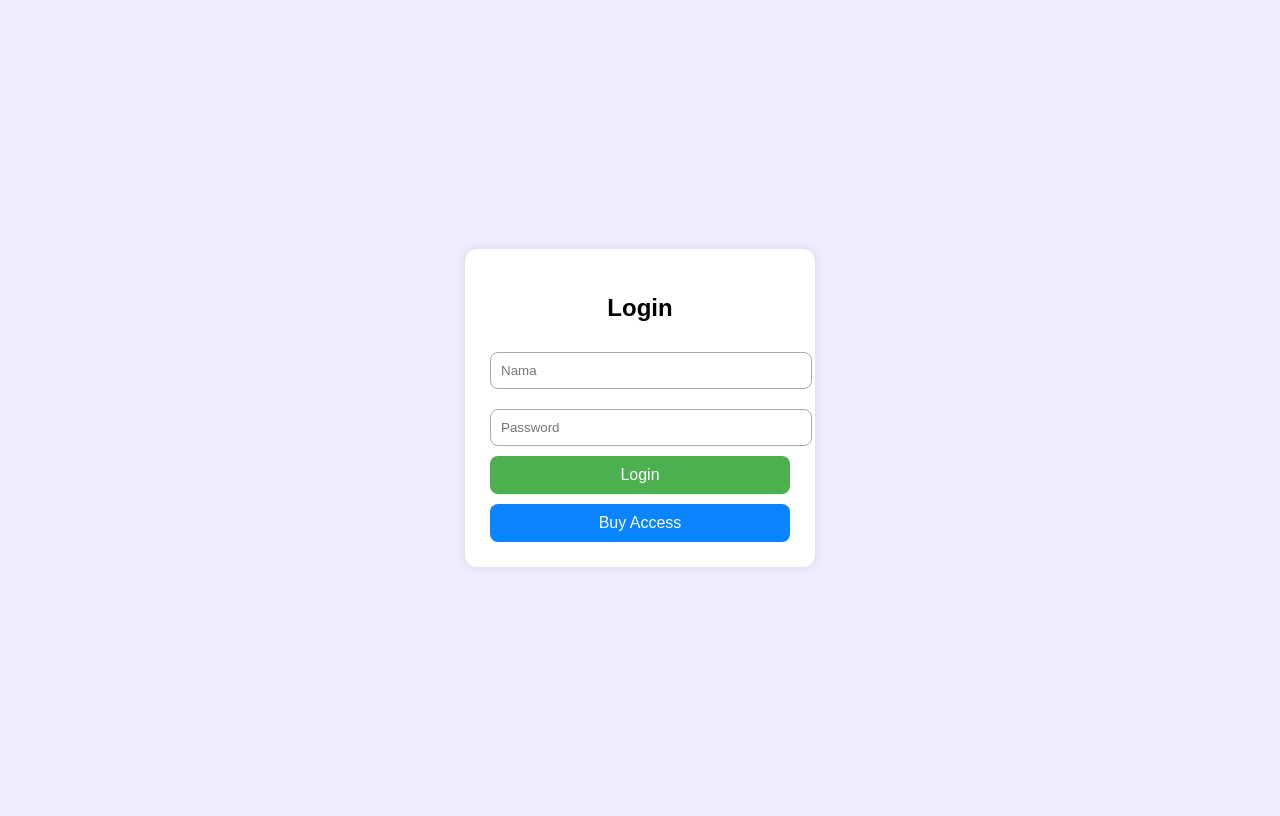
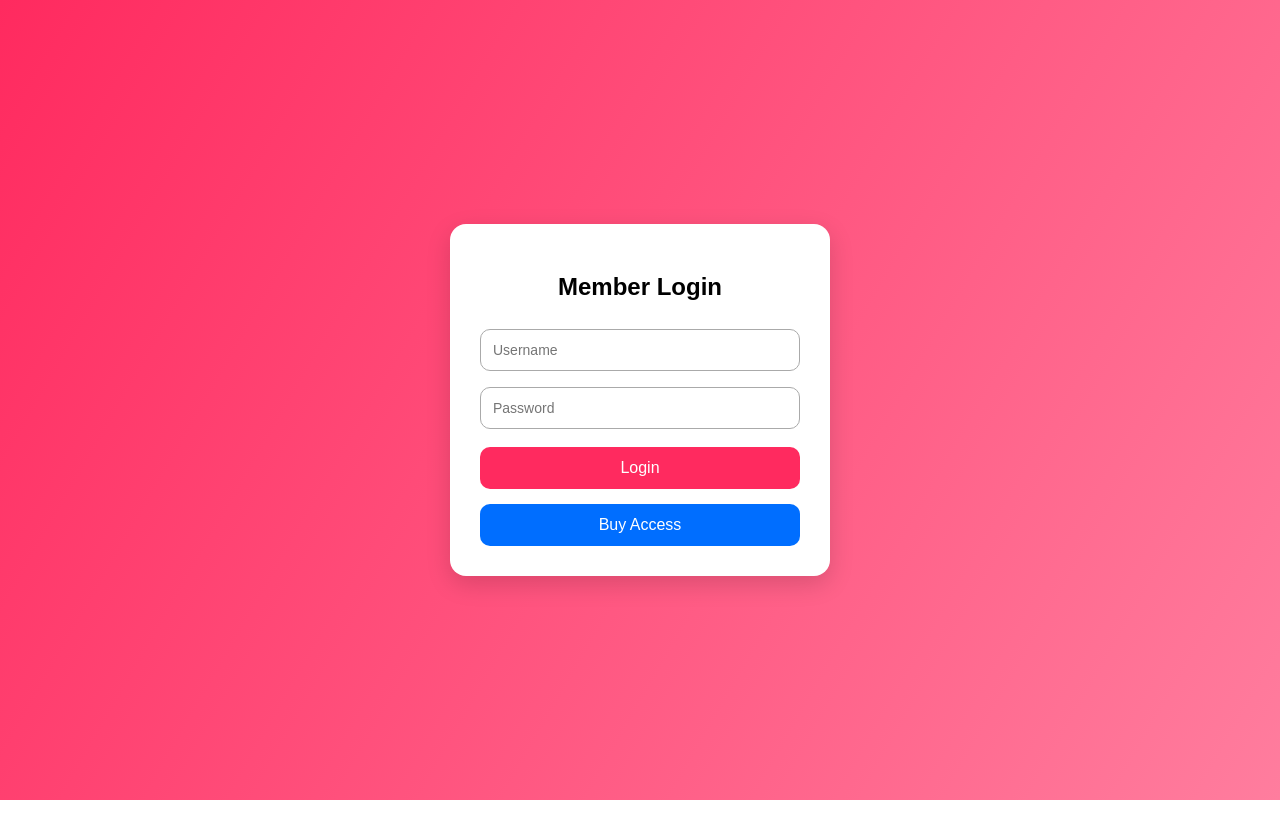
Before and after one commit to naszz123/testloginrecharge, a website: page login.html in a window 1280 px wide. Drawn offline with Linux system fonts and the light colour scheme.

Commit message:
Update login.html

```diff
--- a/login.html
+++ b/login.html
@@ -1,49 +1,29 @@
 <!DOCTYPE html>
 <html>
 <head>
-  <meta charset="UTF-8">
-  <title>Login Page</title>
-  <style>
-    body { font-family: Arial; background:#eef; display:flex; justify-content:center; align-items:center; height:100vh; }
-    .box { background:white; padding:25px; width:300px; border-radius:12px; box-shadow:0 0 10px rgba(0,0,0,0.1); }
-    input { width:100%; padding:10px; margin:10px 0; border-radius:8px; border:1px solid #aaa; }
-    button { width:100%; padding:10px; border:none; border-radius:8px; cursor:pointer; font-size:16px; }
-    .login-btn { background:#4CAF50; color:white; }
-    .buy-btn { background:#0a84ff; color:white; margin-top:10px; }
-  </style>
+  <title>Login Access</title>
+  <link rel="stylesheet" href="style.css">
 </head>
+
 <body>
-  <div class="box">
-    <h2 style="text-align:center;">Login</h2>
+  <div class="login-box">
 
-    <input id="username" type="text" placeholder="Nama">
-    <input id="password" type="password" placeholder="Password">
+    <h2>Member Login</h2>
 
-    <button class="login-btn" onclick="login()">Login</button>
-    <button class="buy-btn" onclick="buyAccess()">Buy Access</button>
+    <form action="/manual-login" method="POST">
+
+      <input type="text" name="username" placeholder="Username" required>
+
+      <input type="password" name="password" placeholder="Password" required>
+
+      <button class="login-btn">Login</button>
+    </form>
+
+    <a href="https://wa.me/6285797237843?text=bng%20mo%20beli%20akses%20akun%20rechargenya'"
+       class="buy-btn">
+       Buy Access
+    </a>
+
   </div>
-
-  <script>
-    async function login() {
-      const user = document.getElementById('username').value.trim();
-      const pass = document.getElementById('password').value.trim();
-
-      const res = await fetch('https://raw.githubusercontent.com/naszz123/testloginrecharge/main/user.js');
-      const data = await res.json();
-
-      const found = data.users.find(u => u.username === user && u.password === pass);
-
-      if(found) {
-        alert('Login berhasil!');
-        window.location.href = 'index.html';
-      } else {
-        alert('Nama atau Password salah');
-      }
-    }
-
-    function buyAccess() {
-      window.location.href = "https://wa.me/6285797237843?text=Saya%20ingin%20membeli%akses";
-    }
-  </script>
 </body>
 </html>
```
